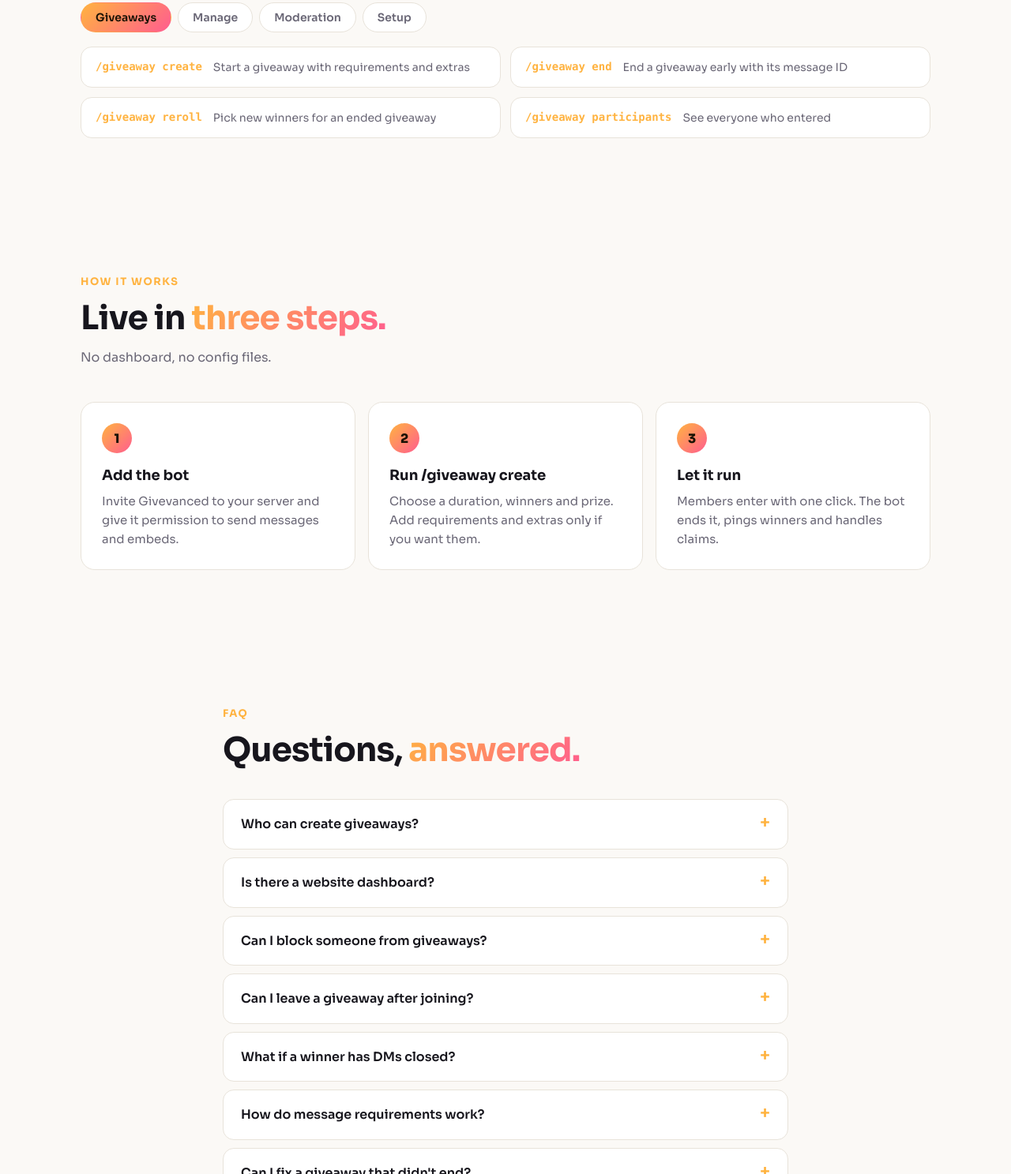
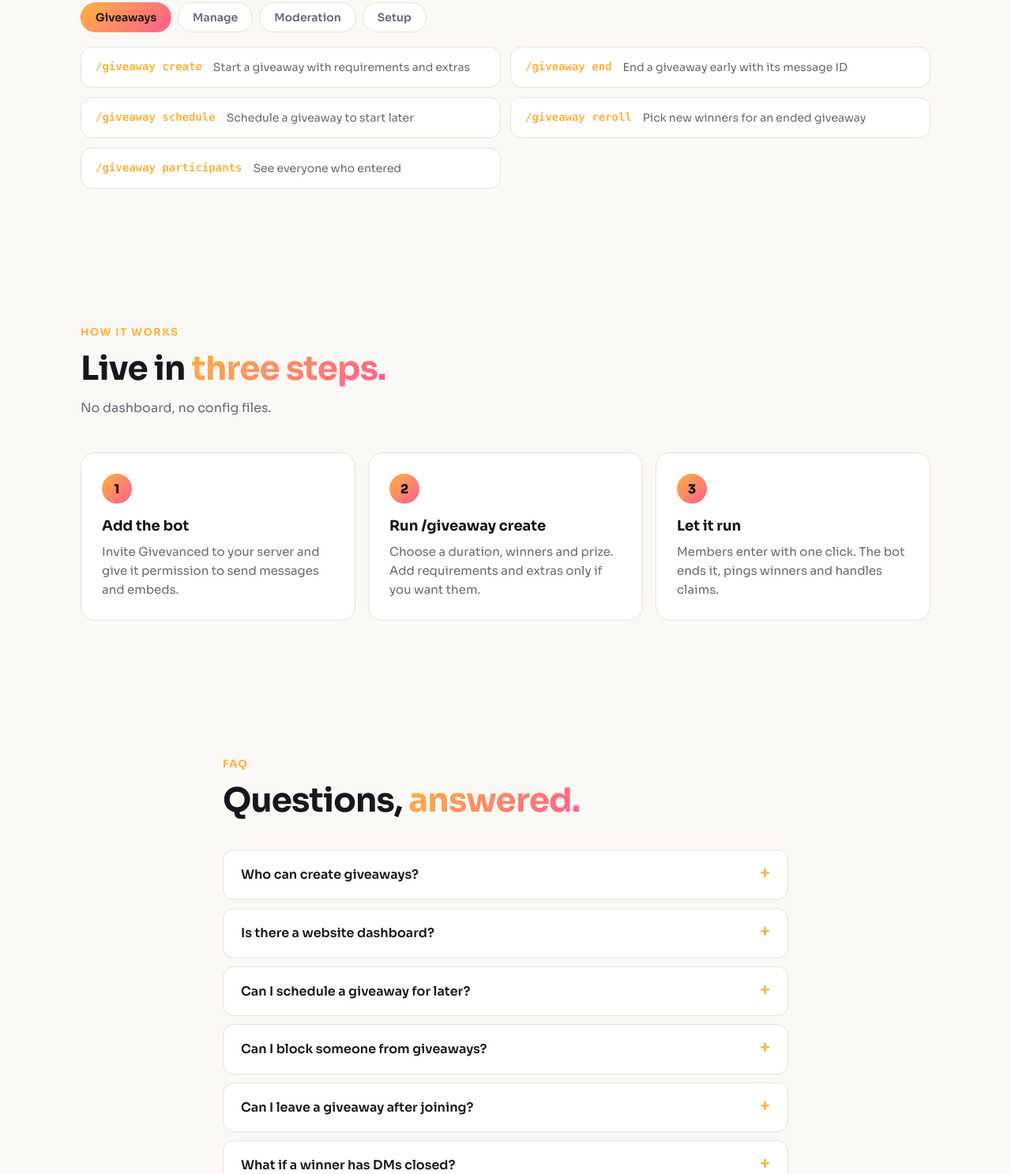
Before and after one commit to Lavin0503/Givevanced, a website: page index.html in a window 1280 px wide. Shown: the part 1953-3440 px from the top of the page at 79% size. Drawn offline with Linux system fonts and the light colour scheme.

```diff
--- a/index.html
+++ b/index.html
@@ -107,6 +107,7 @@
 .by::after{content:attr(data-tip);position:absolute;left:50%;bottom:calc(100% + 10px);transform:translate(-50%,6px);background:var(--text);color:var(--bg);padding:6px 12px;border-radius:8px;font-size:13px;font-weight:600;white-space:nowrap;opacity:0;pointer-events:none;transition:opacity .2s,transform .2s}
 .by:hover::after,.by:focus::after{opacity:1;transform:translate(-50%,0)}
 footer .wrap{align-items:center}.legal{flex-basis:100%;font-size:12px;opacity:.8}
+.emo{width:1.25em;height:1.25em;vertical-align:-.25em;margin-right:4px}
 @media(max-width:560px){.nr .invite{display:none}}
 @media(max-width:860px){.grid2{grid-template-columns:1fr;gap:40px}.embed{margin:0 auto}.feat,.steps{grid-template-columns:1fr}.cmds{grid-template-columns:1fr}.stats{grid-template-columns:repeat(2,1fr)}.links{display:none}.sec{padding:60px 0}.hero{padding-top:48px}}
 @media(prefers-reduced-motion:reduce){*{transition:none!important;scroll-behavior:auto!important}}
@@ -136,7 +137,7 @@
       <ul><li>Role: @Member</li><li>100+ messages this week</li><li>Booster extra entries ×5</li></ul>
     </div>
     <button class="btn enter" id="enterBtn">🎉 Enter</button>
-    <div class="eph" id="eph" hidden><small>👁 Only you can see this</small><p>✅ You've already joined this giveaway (1 entry).</p><button class="btn" id="leaveBtn">Leave giveaway</button></div>
+    <div class="eph" id="eph" hidden><small>👁 Only you can see this</small><p><img class="emo" src="https://cdn.discordapp.com/emojis/1559996000418930729.png?size=40" alt="✅"> You've already joined this giveaway (1 entry).</p><button class="btn" id="leaveBtn">Leave giveaway</button></div>
   </div>
 </div>
 <div class="wrap"><div class="stats">
@@ -184,6 +185,7 @@
   <span class="eyebrow">FAQ</span><h2>Questions, <span>answered.</span></h2><br>
   <details><summary>Who can create giveaways?</summary><p>Anyone with Manage Server, a manager role, or a creator role. Set the roles with /giveaway manager-roles and /giveaway creator-roles.</p></details>
   <details><summary>Is there a website dashboard?</summary><p>Yes. Log in with Discord on the Dashboard to join giveaways, and if you manage a server you can create, edit, end, reroll and delete giveaways, see and remove participants, clone past giveaways, set manager and creator roles and view stats. Every giveaway embed also has a Website button that opens its page.</p></details>
+  <details><summary>Can I schedule a giveaway for later?</summary><p>Yes. Use /giveaway schedule with a start time like 2 hours or 1 day, plus the usual options. It starts by itself, and you can see or cancel scheduled ones with /giveaway scheduled and /giveaway unschedule. Commands that need a giveaway let you pick it from a list, so there's no need to copy message IDs.</p></details>
   <details><summary>Can I block someone from giveaways?</summary><p>Yes. Use /blacklist add to stop a person from joining any giveaway in your server. They're removed from live giveaways straight away. You can also manage the blacklist from the Dashboard, and use /blacklist remove or /blacklist list.</p></details>
   <details><summary>Can I leave a giveaway after joining?</summary><p>Yes. Click Enter again and the bot privately tells you that you already joined, with a button to leave.</p></details>
   <details><summary>What if a winner has DMs closed?</summary><p>Givevanced posts the Claim button in the giveaway channel instead, and pings the winner there.</p></details>
@@ -208,8 +210,8 @@
 document.querySelectorAll('.invite').forEach(a=>{if(ok){a.href=url;a.target='_blank';a.rel='noopener'}else a.addEventListener('click',e=>{e.preventDefault();toast('Invite link works once CLIENT_ID is set')})});
 document.getElementById('yr').textContent=new Date().getFullYear();
 const data={
- 'Giveaways':[['/giveaway create','Start a giveaway with requirements and extras'],['/giveaway end','End a giveaway early with its message ID'],['/giveaway reroll','Pick new winners for an ended giveaway'],['/giveaway participants','See everyone who entered']],
- 'Manage':[['/giveaway edit','Change the prize, winners or end time'],['/giveaway delete','Remove a giveaway'],['/giveaway fix','Repair a giveaway that failed to end'],['/messages','View message counts for you or another user']],
+ 'Giveaways':[['/giveaway create','Start a giveaway with requirements and extras'],['/giveaway end','End a giveaway early with its message ID'],['/giveaway schedule','Schedule a giveaway to start later'],['/giveaway reroll','Pick new winners for an ended giveaway'],['/giveaway participants','See everyone who entered']],
+ 'Manage':[['/giveaway edit','Change the prize, winners or end time'],['/giveaway delete','Remove a giveaway'],['/giveaway scheduled','See giveaways waiting to start'],['/giveaway unschedule','Cancel a scheduled giveaway'],['/giveaway fix','Repair a giveaway that failed to end'],['/messages','View message counts for you or another user']],
  'Moderation':[['/blacklist add','Stop a person from joining giveaways'],['/blacklist remove','Let a blacklisted person join again'],['/blacklist list','See everyone who is blacklisted']],
  'Setup':[['/giveaway manager-roles','Roles that can use every command'],['/giveaway creator-roles','Roles that can only create giveaways'],['/help','Show every command and how to use it']]
 };
```
